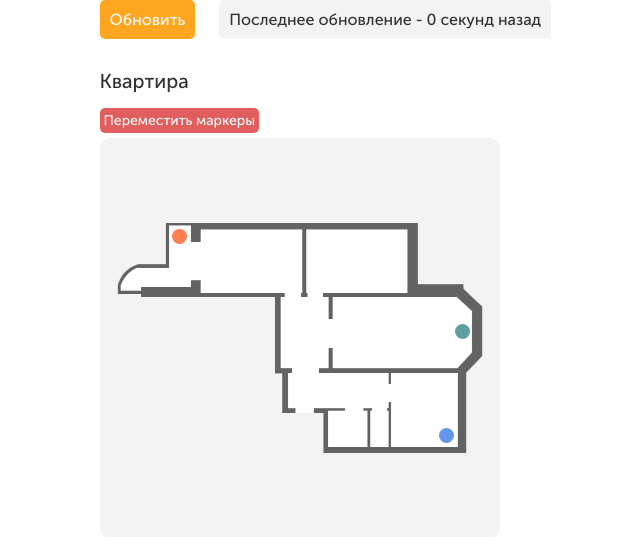
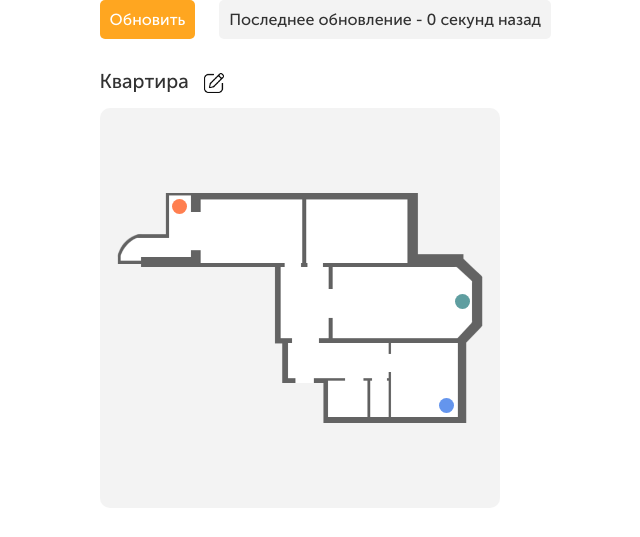
Before and after one commit to HoriFox/Dacrover, a Flask app: page / in a window 1280 px wide. Shown: the part 134-671 px from the top of the page, without its empty margins (118-758 px from the left). Run offline with Flask 2, Linux system fonts and the light colour scheme; data comes from the database, SQL or seed files in the repository; parts of the project's set-up code (start-up, migrations or seed data) failed here and were passed over.

Commit message:
Fix button edit map

```diff
--- a/static/js/scripts.js
+++ b/static/js/scripts.js
@@ -664,14 +664,14 @@ function UpdateMapParameter(element, nameElement) {
 isChangePositionMarker = false
 function ChangeStatePositionMarker(element) {
     if (isChangePositionMarker) {
-        element.innerHTML = "Переместить маркеры";
-        element.style['background-color'] = "#e25d5d";
+        element.parentNode.querySelector('#edit-info').style.display = "none";
+        element.src = "/static/img/edit.png";
         ResetSelect();
         SavePositionMarker();
         isChangePositionMarker = false;
     } else {
-        element.innerHTML = "Сохранить";
-        element.style['background-color'] = "#67d06d";
+        element.parentNode.querySelector('#edit-info').style.display = "block";
+        element.src = "/static/img/save.png";
         isChangePositionMarker = true;
     }
 }
--- a/templates/index.html
+++ b/templates/index.html
@@ -41,11 +41,10 @@
                 </div>
             </div>
 
-            <div>
-                <div style="font-size: 20px; padding-bottom: 15px;">Квартира</div>
-                <div class="item-module" style="background-color:#e25d5d; color: white; cursor: pointer;margin-bottom: 5px;">
-                    <div style="display: inline-block; padding: 4px;font-size: 14px;border-radius: 5px;" onclick="ChangeStatePositionMarker(this)">Переместить маркеры</div>
-                </div>
+            <div style="font-size: 20px; padding-bottom: 15px;">
+                Квартира
+                <img class="item-image" src="/static/img/edit.png" style="height: 20px; width: 20px; padding: 0 0 0 10px; vertical-align: middle; cursor: pointer;" onclick="ChangeStatePositionMarker(this)">
+                <div id="edit-info" style="display:none;font-size: 14px;color: #a0a0a0;padding-top: 10px;">Перемещайте маркеры с помощью мыши</div>
             </div>
 
             <div id="container-map" style="background-image: url(/static/img/map/map.png); background-position: center center; background-repeat: no-repeat; background-size: contain; width: 400px; height: 400px; background-color: #f3f3f3; border-radius: 10px; margin-bottom: 30px; position: relative;">
```
